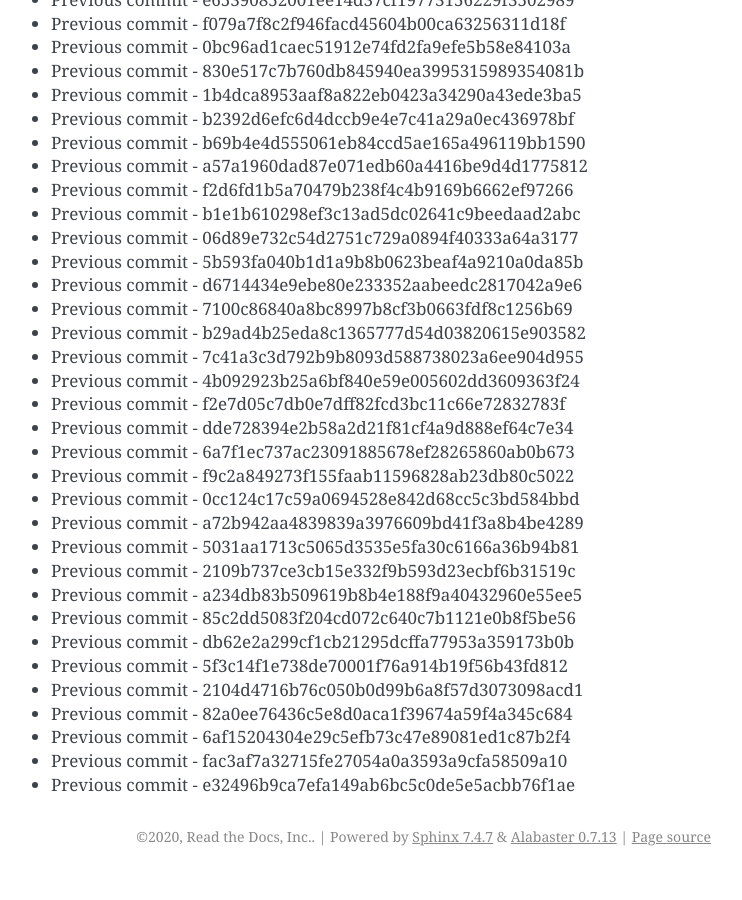
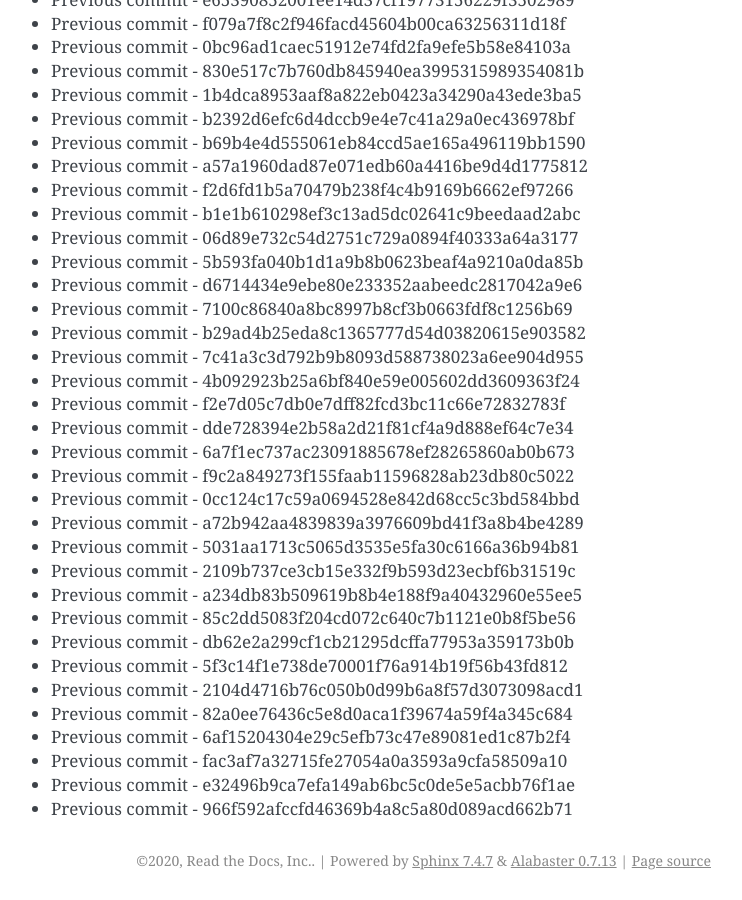
Before and after one commit to readthedocs/rtd-git-stresstest, a Sphinx documentation site: the page built from docs/updates.rst, in a window 1280 px wide and 900 px high, scrolled down 72094 px. Shown: the whole window, without its empty margins (399-1141 px from the left). Built offline with Sphinx 7.4.7, drawn with Linux system fonts in a browser that asks for light colours; before the commit the page ends 72970 px from its top, so only the background shows below that.

Commit message:
Generating commit from previous: 966f592afccfd46369b4a8c5a80d089acd662b71

```diff
--- a/docs/updates.rst
+++ b/docs/updates.rst
@@ -3061,3 +3061,4 @@ It can be tested for any performance characteristics.
 * Previous commit - 6af15204304e29c5efb73c47e89081ed1c87b2f4
 * Previous commit - fac3af7a32715fe27054a0a3593a9cfa58509a10
 * Previous commit - e32496b9ca7efa149ab6bc5c0de5e5acbb76f1ae
+* Previous commit - 966f592afccfd46369b4a8c5a80d089acd662b71
```
